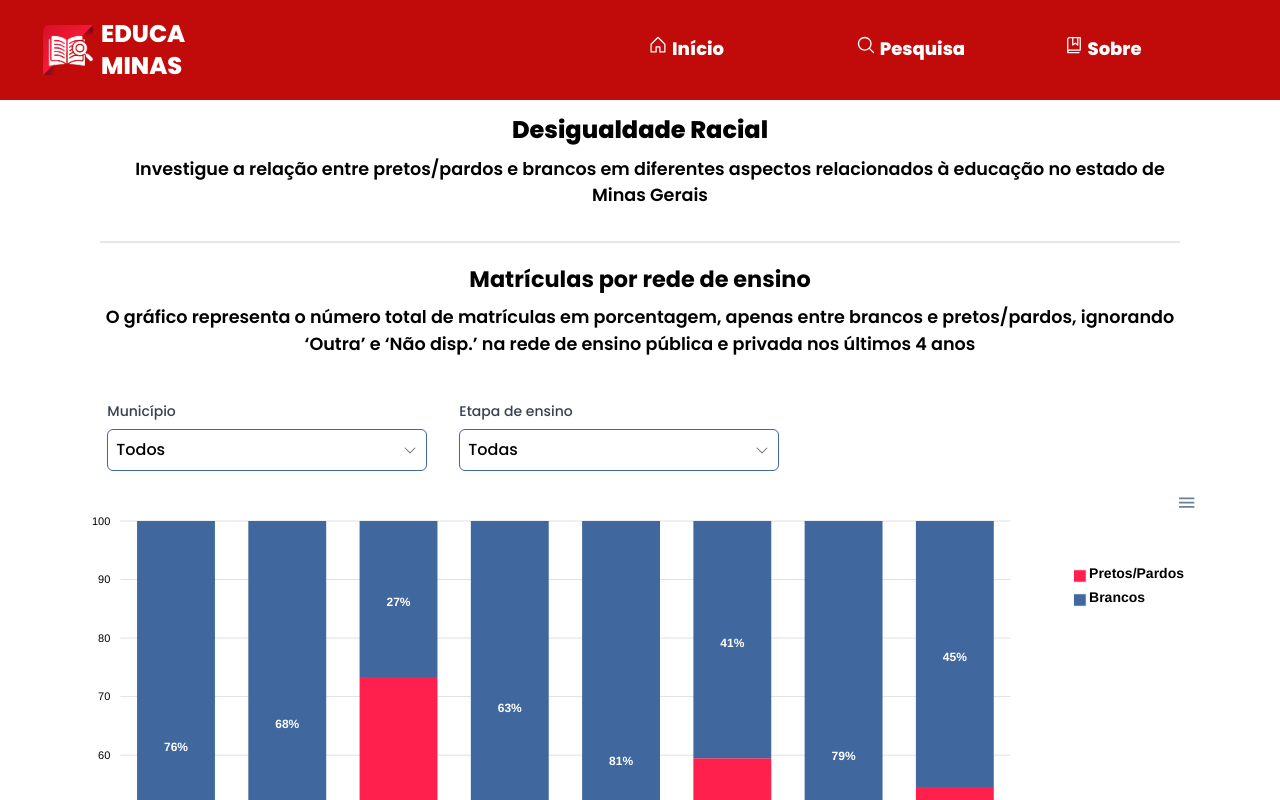
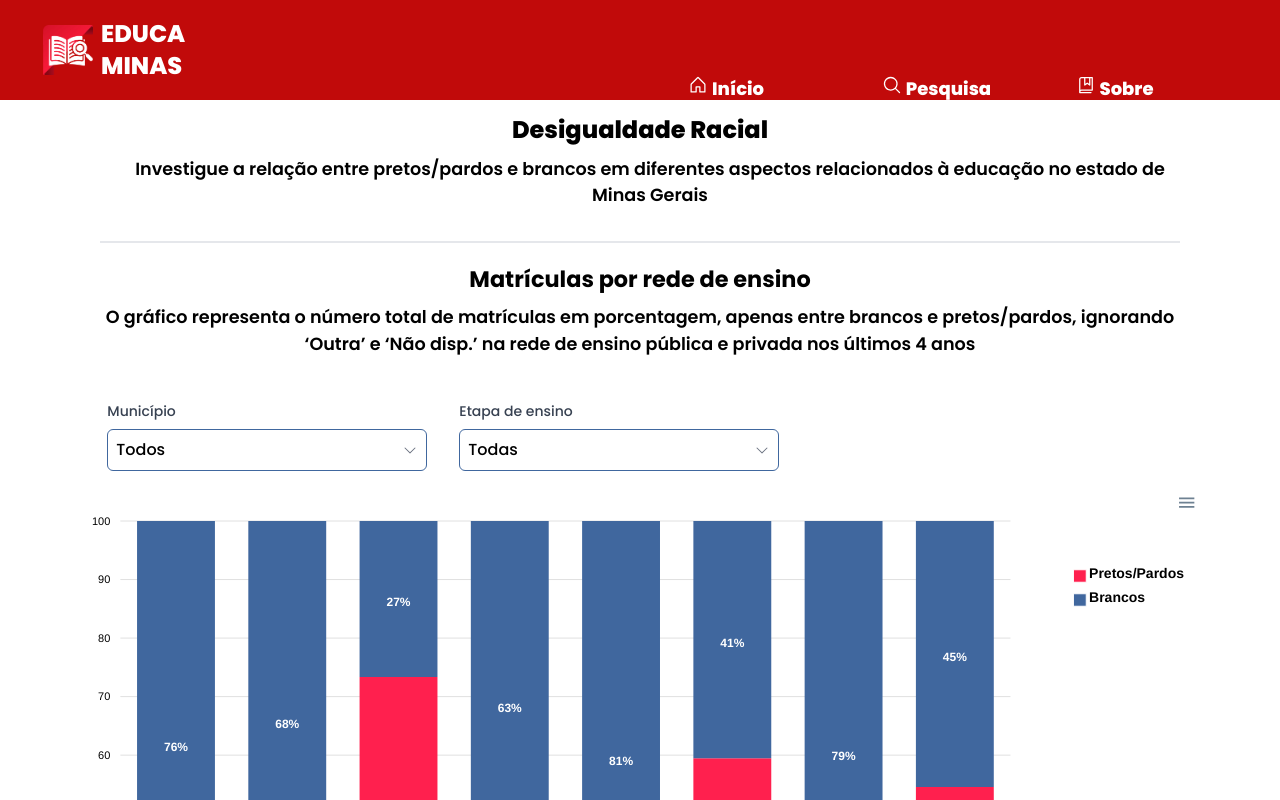
Before and after one commit to unb-mds/2024-1-EducaMinas-frontend, a Next.js app: page /search in a window 1280 px wide. Shown: the top 800 px of the page. Built offline with nearby package versions, Linux system fonts and the light colour scheme.

Commit message:
fix(#78):fixing menu bug

```diff
--- a/src/components/Header.tsx
+++ b/src/components/Header.tsx
@@ -25,7 +25,7 @@ export default function Header() {
             <h1 className="text-xl md:text-2xl">MINAS</h1>
           </div>
         </div>
-        <div className="md:hidden flex items-center z-[60]">
+        <div className={`md:hidden flex items-center z-[60]  ${navBar ? 'fixed top-12 right-12' : 'relative'}`}>
           <button onClick={() => setNavBar(!navBar)} className="text-primary-white">
             {navBar ? <X size={24} /> : <List size={24} />}
           </button>
@@ -34,7 +34,7 @@ export default function Header() {
           className={`fixed top-0 right-0 h-full w-1/3 bg-primary-red transition-transform transform duration-300
             ${navBar ? 'translate-x-0' : 'translate-x-full'} md:static md:translate-x-0 md:w-[50%] md:flex md:justify-between md:items-center z-50`}
         >
-          <div className="flex flex-col w-full h-full md:h-auto">
+          <div className="flex flex-col w-full h-full md:h-auto mt-20 ml-10">
             <ul className="w-full flex flex-col md:flex-row justify-center md:justify-between text-primary-white font-extrabold mt-16 md:mt-0">
               <li className="w-full md:w-[30%] flex justify-left ml-2 text-lg ">
                 <Link href="/" onClick={handleNavLinkClick}>
```
